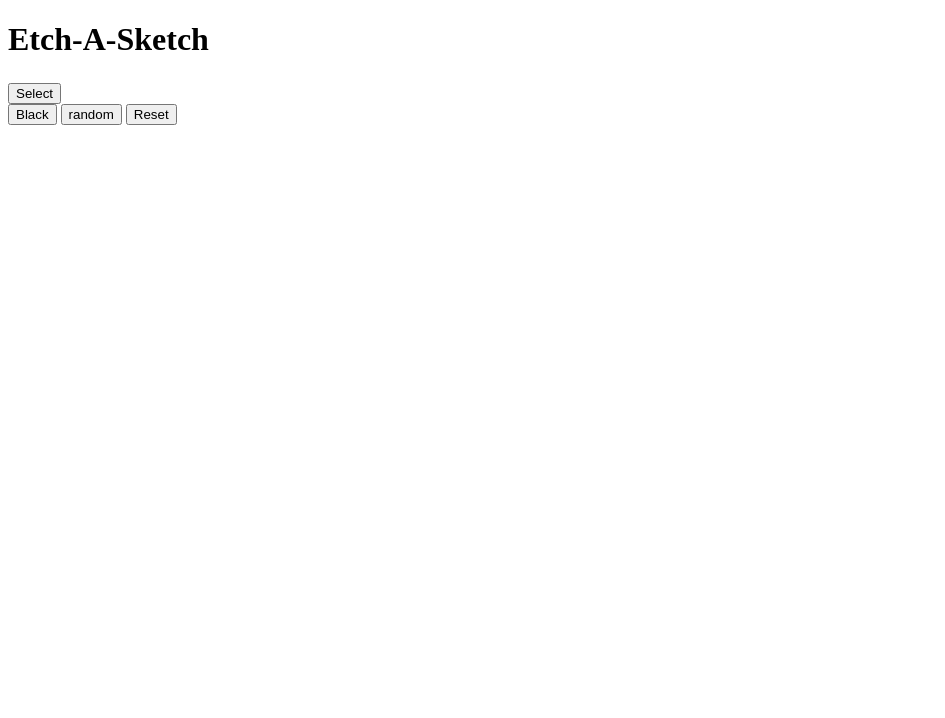
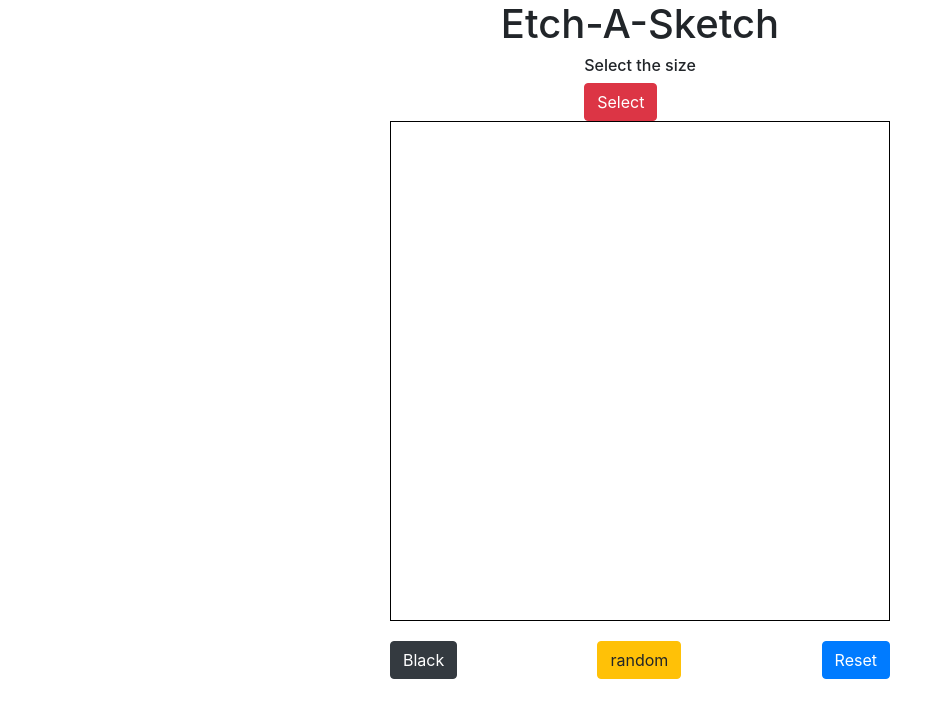
Before and after one commit to JTechbDev/etch-a-sketch, a plain HTML site: page index.html in a window 1280 px wide. Shown: the whole page, without its empty margins (0-945 px from the left). Drawn offline with nearby package versions, Linux system fonts and the light colour scheme.

Commit message:
Board Drawn

```diff
--- a/index.html
+++ b/index.html
@@ -6,19 +6,20 @@
     <meta name="viewport" content="width=device-width, initial-scale=1.0">
     <title>Etch-A-Sketch</title>
     <link rel="stylesheet" href="style.css">
+    <link rel="stylesheet" href="https://cdn.jsdelivr.net/npm/bootstrap@4.6.2/dist/css/bootstrap.min.css" integrity="sha384-xOolHFLEh07PJGoPkLv1IbcEPTNtaed2xpHsD9ESMhqIYd0nLMwNLD69Npy4HI+N" crossorigin="anonymous">
     <script src="main.js"></script>
 </head>
 <body>
     <h1> Etch-A-Sketch</h1>
     <div class="hearder">
-        <h6 class="Select the size"></h6>
-        <button id="popup">Select</button>
+        <h6>Select the size</h6>
+        <button id="popup" class="btn btn-danger">Select</button>
     </div>
-    <div class="container"></div>
+    <div class="board"></div>
     <div class="footer">
-        <button>Black</button>
-        <button>random</button>
-        <button>Reset</button>
+        <button class="btn btn-dark">Black</button>
+        <button class="btn btn-warning">random</button>
+        <button class="btn btn-primary">Reset</button>
     </div>
 </body>
 </html>
--- a/style.css
+++ b/style.css
@@ -0,0 +1,28 @@
+body{
+    display: flex;
+    justify-content: center;
+    align-items: center;
+    flex-direction: column;
+}
+.header{
+    display: flex;
+    flex-direction: row;
+    align-items: center;
+    width: 400px;
+    justify-content: space-around;
+    margin-bottom: 20px;
+}
+.footer{
+    display: flex;
+    flex-direction: row;
+    justify-content: space-between;
+    width: 500px;
+    align-items: center;
+    margin-top: 20px;
+}
+.board{
+    width: 500px;
+    height: 500px;
+    display: grid;
+    border: 1px solid black;
+}
```
